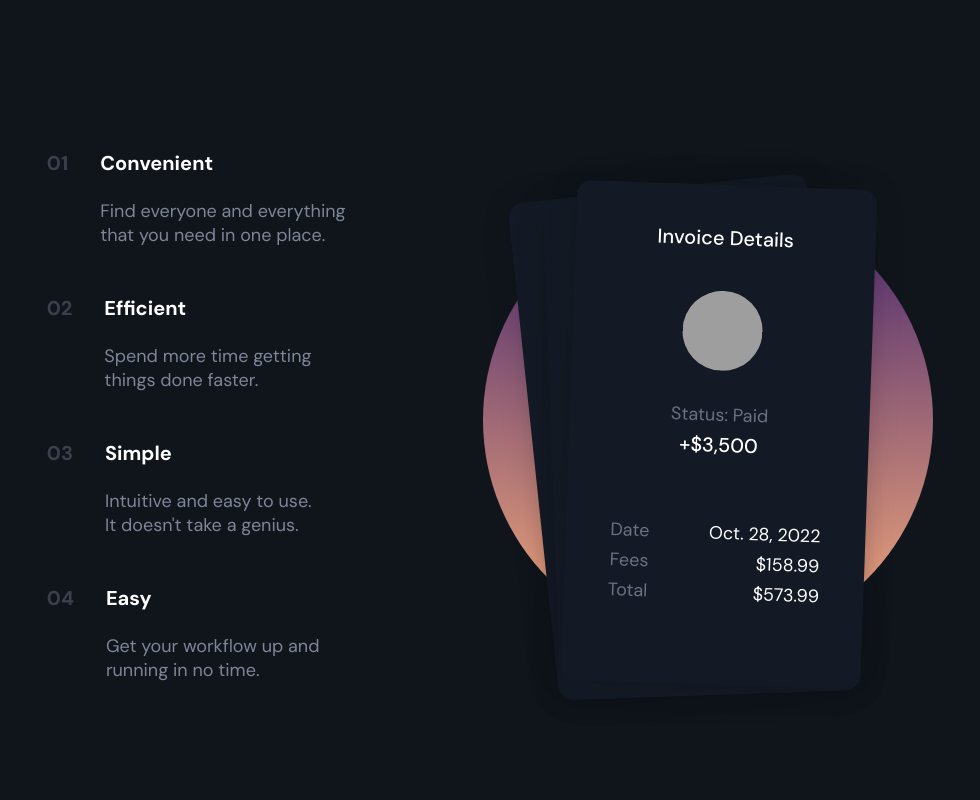
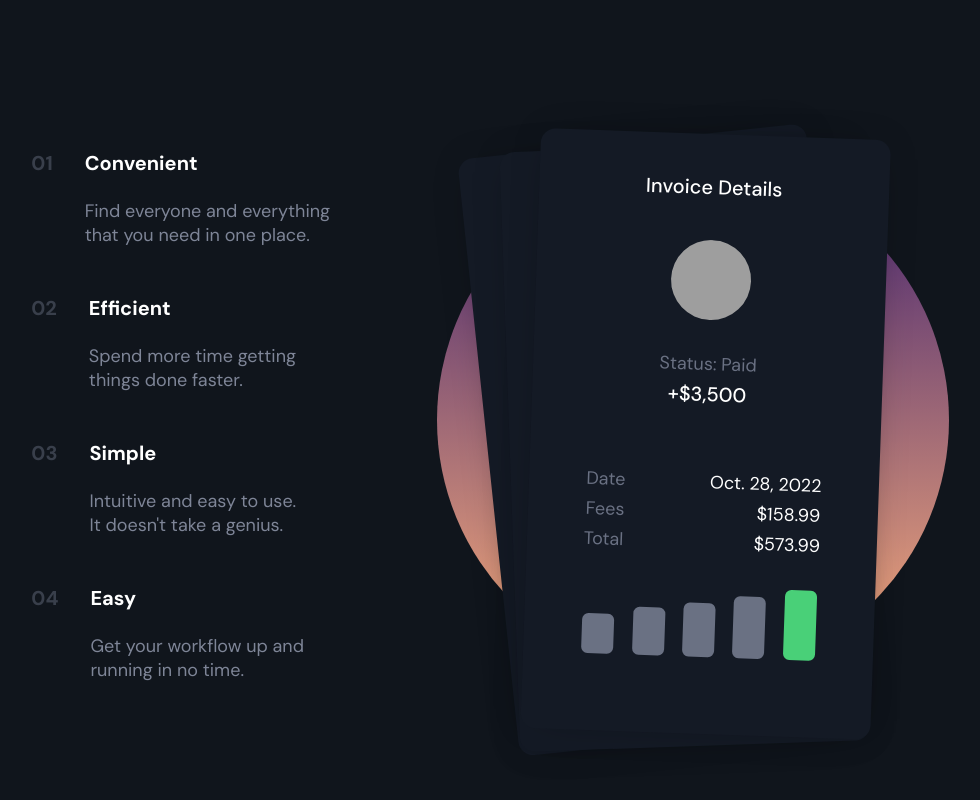
Before and after one commit to rayanwaked/procure-project, a React (Create React App) app: page / in a window 1280 px wide. Shown: the part 1440-2240 px from the top of the page, without its empty margins (150-1130 px from the left). Built offline with nearby package versions, Linux system fonts and the light colour scheme; grey boxes are pictures that could not be loaded.

Commit message:
Partially fixed responsive sizing of cards, added graph.

```diff
--- a/src/pages/landing/four-features/four-features.css
+++ b/src/pages/landing/four-features/four-features.css
@@ -53,10 +53,12 @@
     justify-content: center;
     align-items: center;
 
-    height: 34vw;
     min-height: 450px;
-    width: 34vw;
+    height: 40vw;
+    max-height: 700px;
     min-width: 450px;
+    width: 40vw;
+    max-width: 700px;
 
     border-radius: 100%;
     background: linear-gradient(180deg, #432371 0%, #FAAE7B 100%);
@@ -64,9 +66,11 @@
 
 .FourFeaturesInvoiceDetails1 {
     height: 34vw;
-    min-height: 500px;
+    min-height: 600px;
+    max-height: 650px;
     width: 22vw;
-    min-width: 300px;
+    min-width: 350px;
+    max-width: 450px;
 
     border-radius: 15px;
     background: #141A25;
@@ -78,9 +82,11 @@
 
 .FourFeaturesInvoiceDetails2 {
     height: 34vw;
-    min-height: 500px;
+    min-height: 600px;
+    max-height: 650px;
     width: 22vw;
-    min-width: 300px;
+    min-width: 350px;
+    max-width: 450px;
 
     border-radius: 15px;
     background: #141A25;
@@ -92,9 +98,11 @@
 
 .FourFeaturesInvoiceDetails3 {
     height: 34vw;
-    min-height: 500px;
+    min-height: 600px;
+    max-height: 650px;
     width: 22vw;
-    min-width: 300px;
+    min-width: 350px;
+    max-width: 450px;
 
     border-radius: 15px;
     background: #141A25;
@@ -133,6 +141,14 @@
     margin-bottom: 0;
 }
 
+.FourFeatureGraph {
+    height: 40px;
+    width: 32px;
+    border-radius: 6.34px;
+    background-color: #6A7183;
+    margin-top: 70px;
+}
+
 @media (max-width: 1000px) {
     .FourFeaturesContainer {
         display: flex;
--- a/src/pages/landing/four-features/four-features.tsx
+++ b/src/pages/landing/four-features/four-features.tsx
@@ -86,8 +86,16 @@ export default function FourFeatures() {
                                     {/* Total Details */}
                                     <div style={{display: "flex", justifyContent: "space-around", gap: "47px", padding: "15px"}}>
                                         <p className="FourFeaturesInvoiceSmallText FourFeaturesNoMobile">Total</p>
-                                        <p className="FourFeaturesInvoiceSmallText Fou  rFeaturesNoMobile" style={{color: "white"}}>$573.99</p>
+                                        <p className="FourFeaturesInvoiceSmallText FourFeaturesNoMobile" style={{color: "white"}}>$573.99</p>
                                     </div>
+                                </div>
+                                {/* Price Graph */}
+                                <div style={{display: "flex", justifyContent: "space-evenly", alignItems: "end", marginRight: "40px", marginLeft: "40px"}}>
+                                    <div className="FourFeatureGraph FourFeaturesNoMobile" style={{height: "40px"}} />
+                                    <div className="FourFeatureGraph FourFeaturesNoMobile" style={{height: "48px"}} />
+                                    <div className="FourFeatureGraph FourFeaturesNoMobile" style={{height: "54px"}} />
+                                    <div className="FourFeatureGraph FourFeaturesNoMobile" style={{height: "62px"}} />
+                                    <div className="FourFeatureGraph FourFeaturesNoMobile" style={{height: "70px", backgroundColor: "#49D078"}} />
                                 </div>
                             </div>
                         </div>
```
